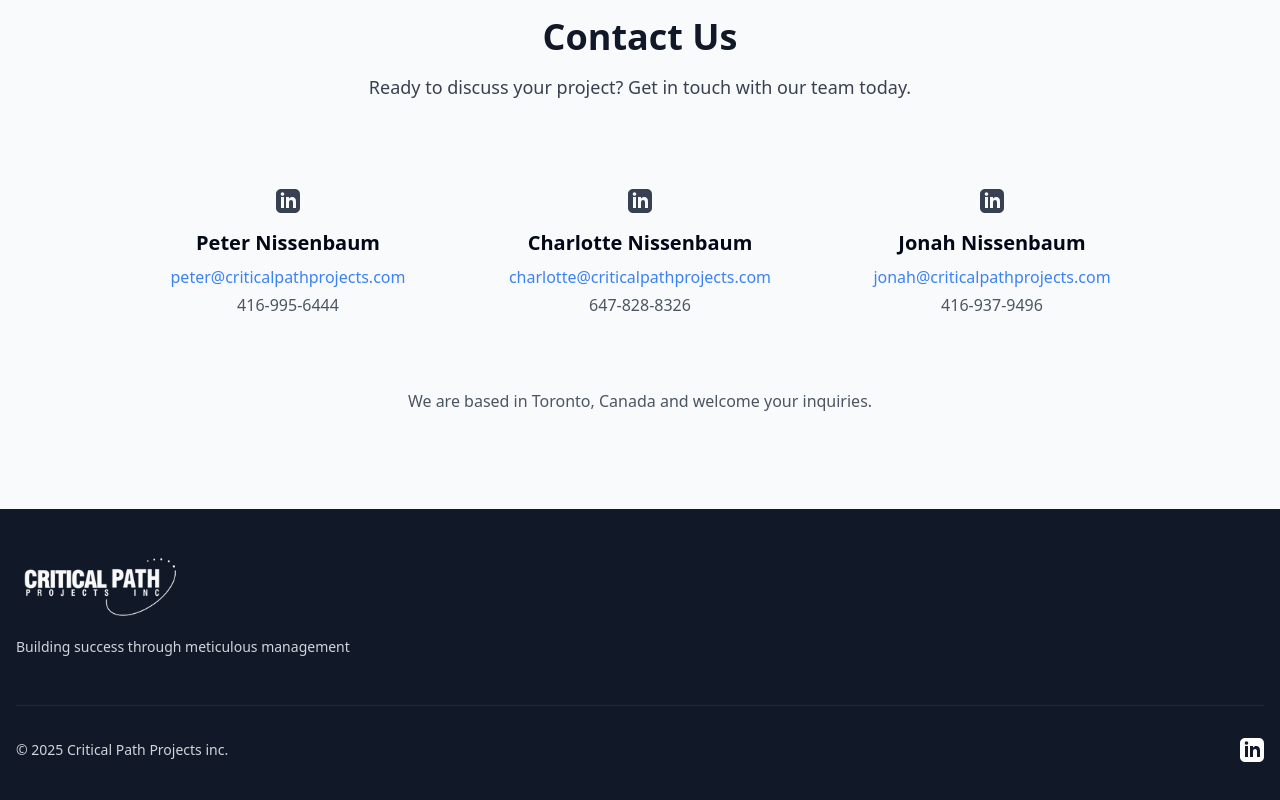
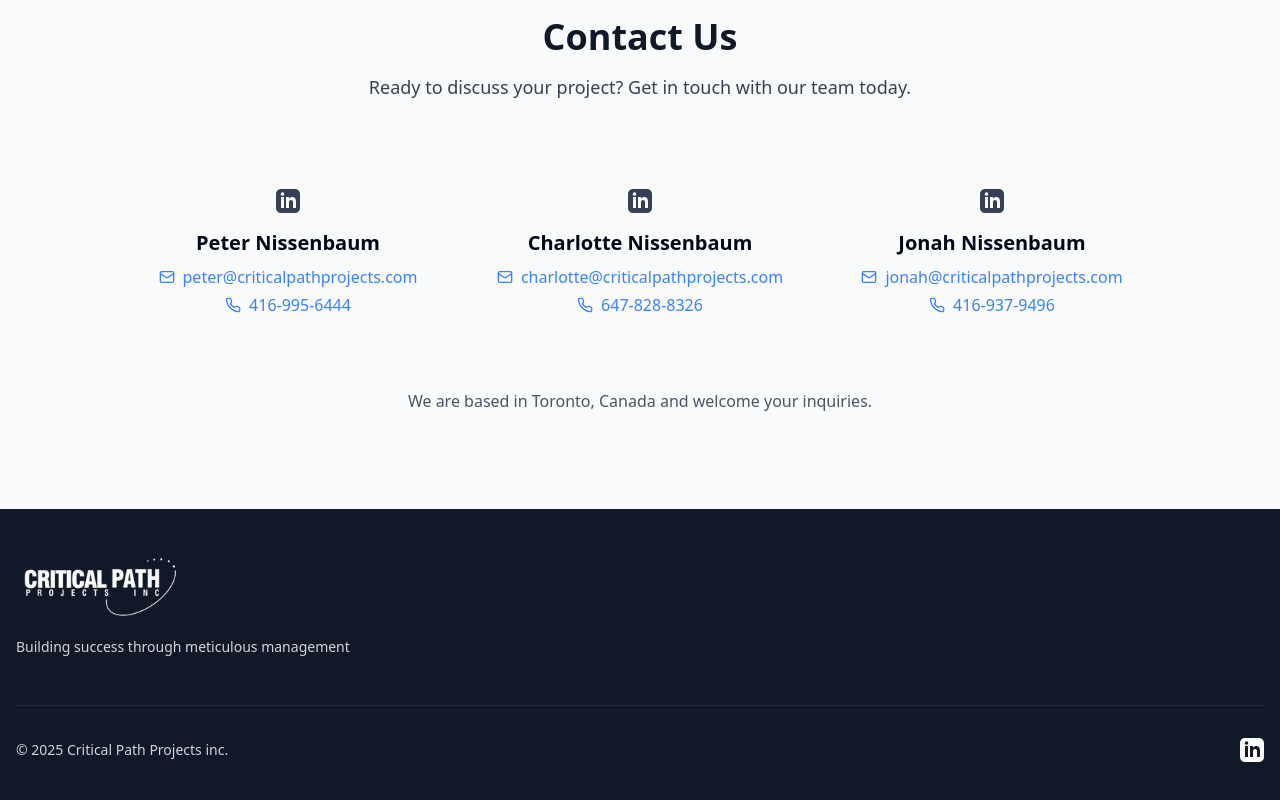
Before and after one commit to tomginsberg/criticalpath, a Next.js app: page / in a window 1280 px wide. Shown: the part 9888-10688 px from the top of the page. Built offline with nearby package versions, Linux system fonts and the light colour scheme.

Commit message:
refactor: update contact component to include phone links and improve layout

```diff
--- a/components/contact.tsx
+++ b/components/contact.tsx
@@ -24,10 +24,14 @@ export default function Contact() {
                 ariaLabel="Peter Nissenbaum's LinkedIn profile"
               />
               <h3 className="text-xl font-bold mb-2">Peter Nissenbaum</h3>
-              <Link href="mailto:peter@criticalpathprojects.com" className="text-blue-500 hover:text-blue-700 mb-1 md:text-sm lg:text-base">
+                <Link href="mailto:peter@criticalpathprojects.com" className="text-blue-500 hover:text-blue-700 mb-1 md:text-sm lg:text-base flex items-center">
+                <Mail className="w-4 h-4 mr-2" />
                 peter@criticalpathprojects.com
-              </Link>
-              <p className="text-gray-600">416-995-6444</p>
+                </Link>
+                    <Link href="tel:4169956444" className="text-blue-500 hover:text-blue-700 flex items-center">
+                    <Phone className="w-4 h-4 mr-2" />
+                    416-995-6444
+                    </Link>
             </div>
 
             <div className=" p-6  rounded-md flex flex-col items-center text-center">
@@ -38,10 +42,14 @@ export default function Contact() {
                 ariaLabel="Charlotte Nissenbaum's LinkedIn profile"
               />
               <h3 className="text-xl font-bold mb-2">Charlotte Nissenbaum</h3>
-              <Link href="mailto:charlotte@criticalpathprojects.com" className="text-blue-500 hover:text-blue-700 mb-1 md:text-sm lg:text-base">
+              <Link href="mailto:charlotte@criticalpathprojects.com" className="text-blue-500 hover:text-blue-700 mb-1 md:text-sm lg:text-base flex items-center">
+                <Mail className="w-4 h-4 mr-2" />
                 charlotte@criticalpathprojects.com
               </Link>
-              <p className="text-gray-600">647-828-8326</p>
+              <Link href="tel:6478288326" className="text-blue-500 hover:text-blue-700 flex items-center">
+                <Phone className="w-4 h-4 mr-2" />
+                647-828-8326
+              </Link>
             </div>
 
             <div className=" p-6  rounded-md flex flex-col items-center text-center">
@@ -52,10 +60,14 @@ export default function Contact() {
                 ariaLabel="Jonah Nissenbaum's LinkedIn profile"
               />
               <h3 className="text-xl font-bold mb-2">Jonah Nissenbaum</h3>
-              <Link href="mailto:jonah@criticalpathprojects.com" className="text-blue-500 hover:text-blue-700 mb-1 md:text-sm lg:text-base">
+              <Link href="mailto:jonah@criticalpathprojects.com" className="text-blue-500 hover:text-blue-700 mb-1 md:text-sm lg:text-base flex items-center">
+                <Mail className="w-4 h-4 mr-2" />
                 jonah@criticalpathprojects.com
               </Link>
-              <p className="text-gray-600">416-937-9496</p>
+              <Link href="tel:4169379496" className="text-blue-500 hover:text-blue-700 flex items-center">
+                <Phone className="w-4 h-4 mr-2" />
+                416-937-9496
+              </Link>
             </div>
           </div>
 
```
